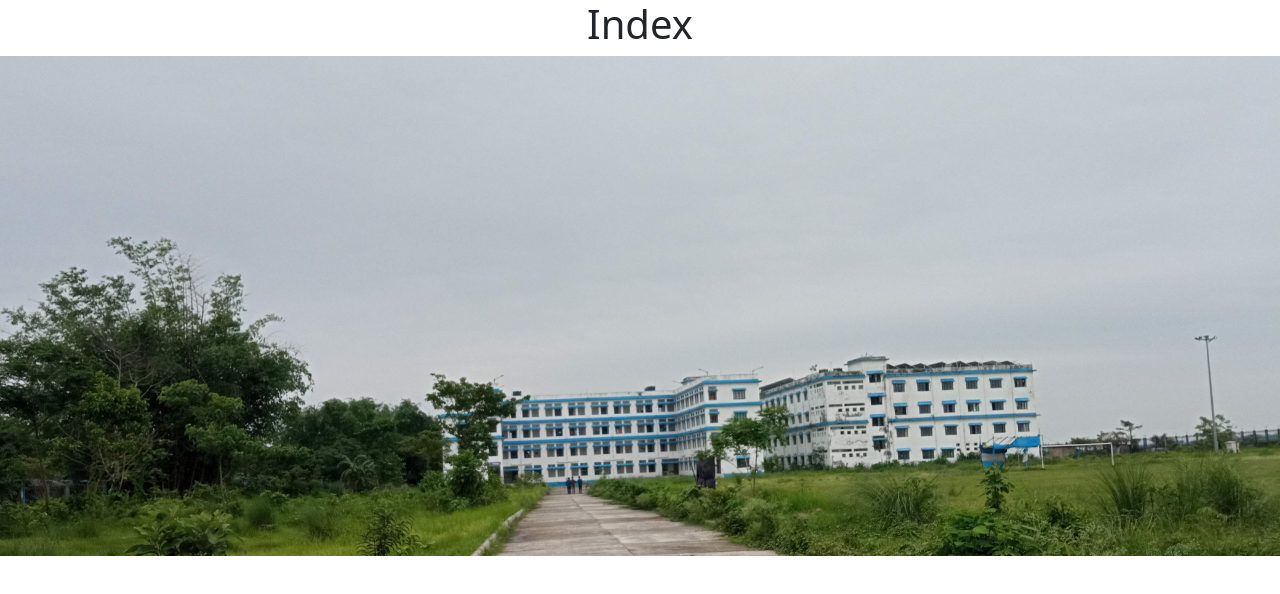
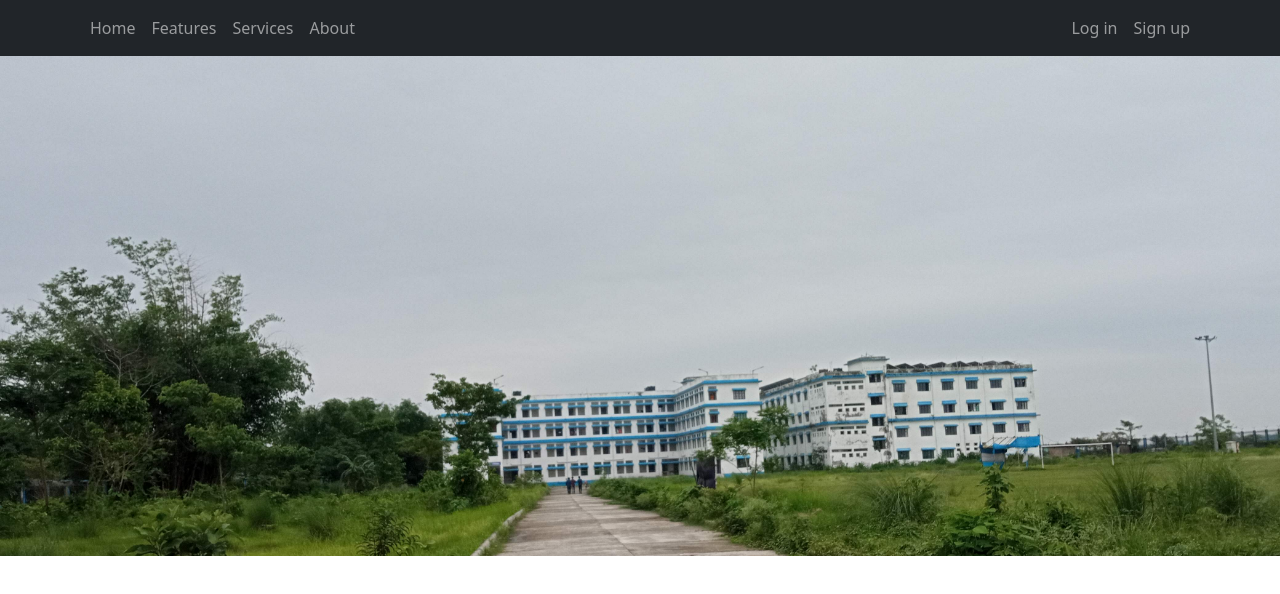
Before and after one commit to sanjoy04/CGEC-Hostel, a React (Create React App) app: page / in a window 1280 px wide. Shown: the top 594 px of the page. Built offline with nearby package versions, Linux system fonts and the light colour scheme.

Commit message:
Added navbar

```diff
--- a/src/Components/Navbar.js
+++ b/src/Components/Navbar.js
@@ -1,7 +1,24 @@
-export default function Navbar(){
+import { Nav, Navbar, Container } from "react-bootstrap";
+
+export default function Navbar_(){
     return (
-        <nav>
-
-        </nav>
-    )
-}
+    <Navbar collapseOnSelect expand="lg" bg="dark" variant="dark">
+      <Container>
+        {/* <Navbar.Brand href="#home">React-Bootstrap</Navbar.Brand>
+        <Navbar.Toggle aria-controls="responsive-navbar-nav" /> */}
+        <Navbar.Collapse id="responsive-navbar-nav">
+          <Nav className="me-auto">
+            <Nav.Link href="#home">Home</Nav.Link>
+            <Nav.Link href="#features">Features</Nav.Link>
+            <Nav.Link href="#services">Services</Nav.Link>
+            <Nav.Link href="#about">About</Nav.Link>
+          </Nav>
+          <Nav>
+            <Nav.Link href="#login">Log in</Nav.Link>
+            <Nav.Link href="#signup">Sign up</Nav.Link>
+          </Nav>
+        </Navbar.Collapse>
+      </Container>
+    </Navbar>
+  );
+};
--- a/src/Pages/Index.js
+++ b/src/Pages/Index.js
@@ -1,5 +1,6 @@
 import '../App.css';
 import { useEffect } from "react";
+import Navbar_ from '../Components/Navbar';
 
 function Index() {
   useEffect(() => {
@@ -7,7 +8,7 @@
   });
   return (
     <div className="App">
-      <h1>Index</h1>
+      <Navbar_/>
       <div className="parallax"></div>
     </div>
 
```
